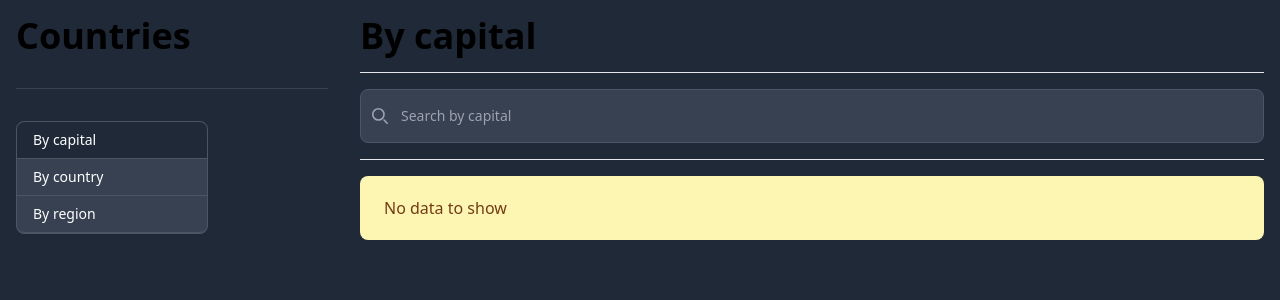
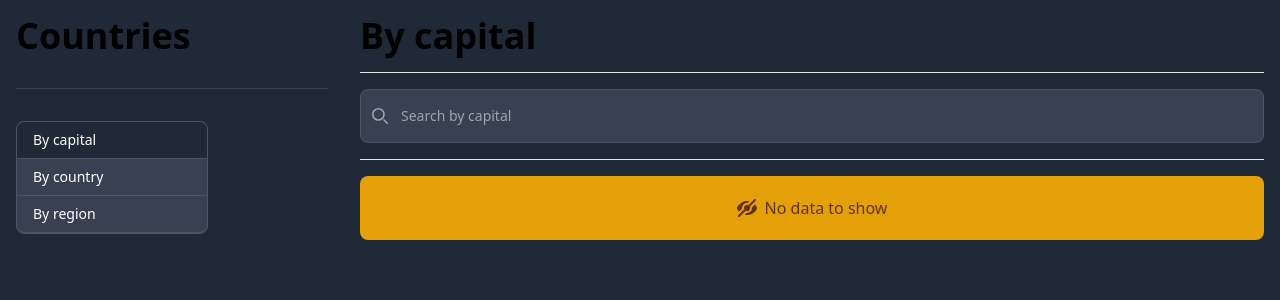
Before and after one commit to AdrianRN/countries-app-angular, an Angular app: page /countries/by-capital in a window 1280 px wide. Shown: the top 300 px of the page. Built offline with nearby package versions, Linux system fonts and the light colour scheme.

Commit message:
country-table Component

```diff
--- a/src/app/countries/components/country-table/country-table.component.html
+++ b/src/app/countries/components/country-table/country-table.component.html
@@ -1,13 +1,20 @@
-<div *ngIf="countries.length === 0; else table"
-  class="mb-4 rounded-lg bg-yellow-100 px-6 py-5 text-base text-yellow-800">
-  No data to show
+<div *ngIf="countries.length === 0 && isLoading === false; else table" class="mb-4 rounded-lg bg-yellow-400 px-6 py-5 text-base text-center text-yellow-900">
+  <span class="flex items-center justify-center">
+    <svg class="w-5 h-6 text-yellow-900" aria-hidden="true" xmlns="http://www.w3.org/2000/svg" fill="currentColor" viewBox="0 0 20 20">
+      <path d="m2 13.587 3.055-3.055A4.913 4.913 0 0 1 5 10a5.006 5.006 0 0 1 5-5c.178.008.356.026.532.054l1.744-1.744A8.973 8.973 0 0 0 10 3C4.612 3 0 8.336 0 10a6.49 6.49 0 0 0 2 3.587Z"/>
+      <path d="m12.7 8.714 6.007-6.007a1 1 0 1 0-1.414-1.414L11.286 7.3a2.98 2.98 0 0 0-.588-.21l-.035-.01a2.981 2.981 0 0 0-3.584 3.583c0 .012.008.022.01.033.05.204.12.401.211.59l-6.007 6.007a1 1 0 1 0 1.414 1.414L8.714 12.7c.189.091.386.162.59.211.011 0 .021.007.033.01a2.981 2.981 0 0 0 3.584-3.584c0-.012-.008-.023-.011-.035a3.05 3.05 0 0 0-.21-.588Z"/>
+      <path d="M17.821 6.593 14.964 9.45a4.952 4.952 0 0 1-5.514 5.514L7.665 16.75c.767.165 1.55.25 2.335.251 6.453 0 10-5.258 10-7 0-1.166-1.637-2.874-2.179-3.407Z"/>
+    </svg>
+    <span class="ml-2">No data to show</span>
+  </span>
 </div>
+
 
 <ng-template #table>
 
-  <div class="relative overflow-x-auto shadow-md sm:rounded-lg">
+  <div class="relative overflow-x-auto shadow-md sm:rounded-lg mb-8 mt-8">
     <table class="w-full text-sm text-left text-gray-500 dark:text-gray-400">
-      <thead class="text-xs text-gray-700 uppercase bg-gray-50 dark:bg-gray-700 dark:text-gray-400">
+      <thead *ngIf="countries.length > 0" class="text-xs text-gray-700 uppercase bg-gray-50 dark:bg-gray-700 dark:text-gray-400">
 
         <tr>
           <th scope="col" class="px-6 py-3">
@@ -57,7 +64,7 @@
           </td>
           <td class="px-6 py-4">
             <a [routerLink]="[ '/countries/by', country.cca3 ]"
-              class="font-medium text-blue-600 dark:text-blue-500 hover:underline">Read more...</a>
+              class="font-medium text-blue-600 dark:text-blue-500 hover:underline">Read more ...</a>
           </td>
 
         </tr>
--- a/src/app/countries/components/country-table/country-table.component.ts
+++ b/src/app/countries/components/country-table/country-table.component.ts
@@ -10,5 +10,8 @@ import { Country } from '../../interfaces/country.interface';
 export class CountryTableComponent {
 
   @Input()
+  public isLoading: boolean = false;
+
+  @Input()
   public countries: Country[] = [];
 }
```
